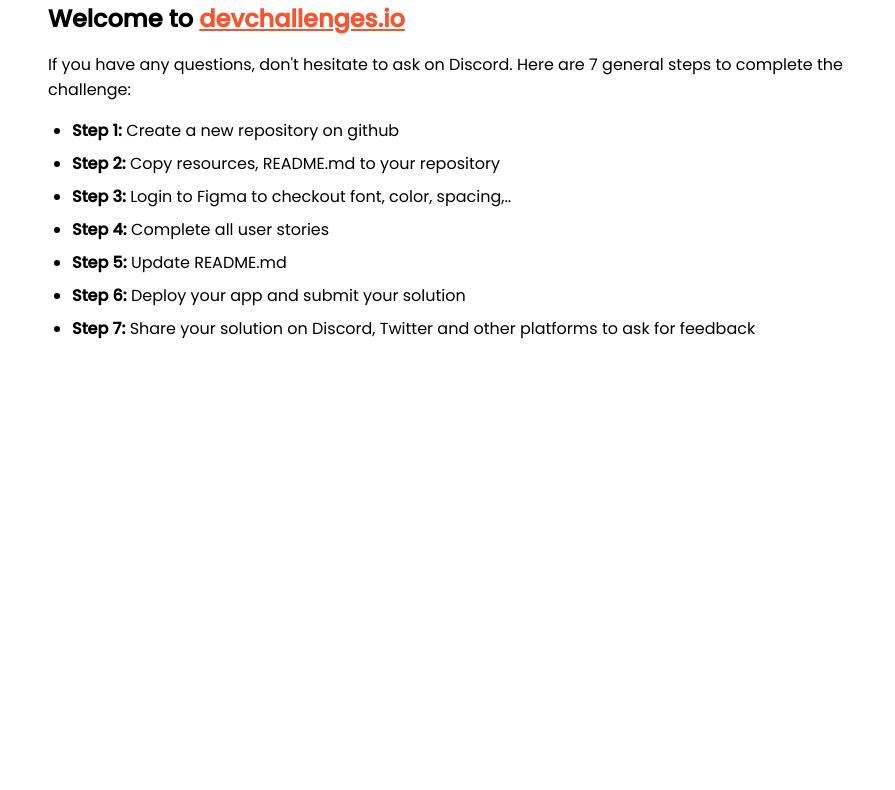
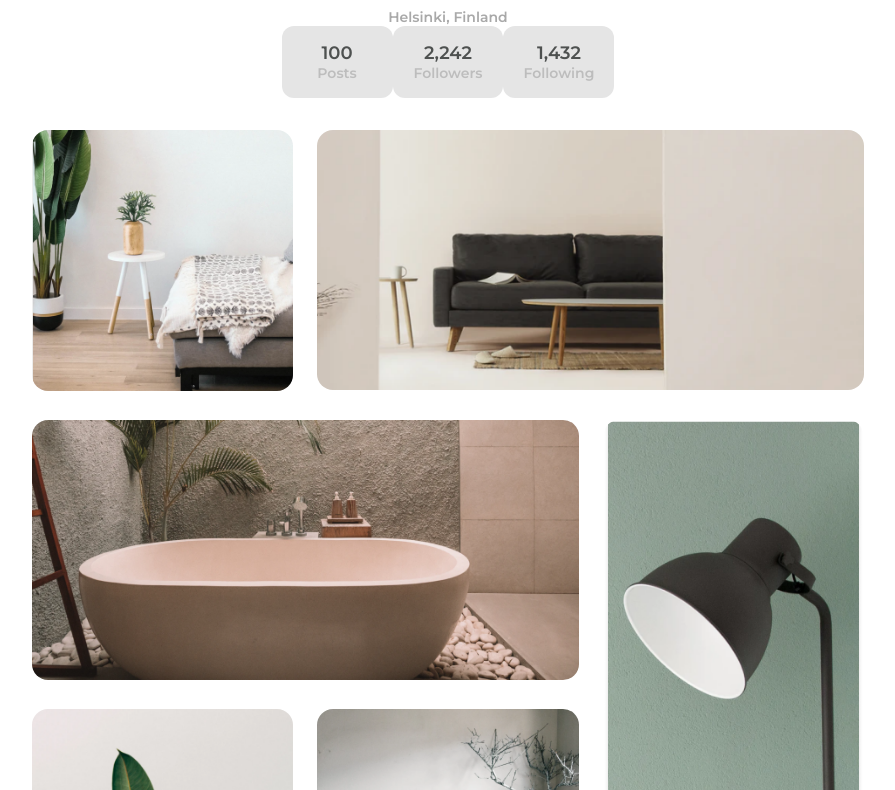
Before and after one commit to d-wasilewski/my-gallery-page, a plain HTML site: page index.html in a window 1280 px wide. Shown: the part 239-1029 px from the top of the page, without its empty margins (192-1087 px from the left). Before the commit the page ends 800 px from the top, so only its background shows below. Drawn offline with Linux system fonts and the light colour scheme.

Commit message:
Add layout

```diff
--- a/index.html
+++ b/index.html
@@ -21,75 +21,63 @@
       rel="stylesheet"
     />
 
-    <title>Devchallenges</title>
+    <link rel="stylesheet" href="styles.css">
 
-    <style>
-      body {
-        font-family: "Poppins", sans-serif;
-      }
+    <title>My Gallery</title>
 
-      ul {
-        padding-left: 24px;
-      }
-
-      li {
-        margin-bottom: 8px;
-      }
-
-      .welcome {
-        max-width: 800px;
-        margin: 0 auto;
-      }
-
-      .welcome-text {
-        margin-top: 30vh;
-        font-weight: 500;
-      }
-
-      .welcome-text p {
-        font-size: 1rem;
-        font-weight: 400;
-      }
-
-      .welcome-text h1 {
-        font-size: 1.5rem;
-      }
-
-      .welcome-text a {
-        color: #f7542e;
-      }
-    </style>
   </head>
   <body>
-    <div class="welcome">
-      <div class="welcome-text">
-        <h1>
-          Welcome to
-          <a href="https://devchallenges.io/" target="_blank"
-            >devchallenges.io</a
-          >
-        </h1>
+    <header>
+      <div class="profile-container">
+        <div class="user-info">
+          <img src="images/profilePhoto.png" alt="profile picture">
+          <p class="username">
+            Rodney Cotton
+          </p>
+          <span class="location">
+            Helsinki, Finland
+          </span>
+        </div>
+      <div class="account-info">
+        <span class="account-info-card">
+          <span class="account-info-card-numer">100</span>
+          <span class="account-info-card-type">Posts</span>
+        </span>
+        <span class="account-info-card">
+          <p class="account-info-card-numer">2,242</p>
+          <p class="account-info-card-type">Followers</p>
+        </span>
+        <span class="account-info-card">
+          <p class="account-info-card-numer">1,432</p>
+          <p class="account-info-card-type">Following</p>
+        </span>
+      </div>
+    </div>
+    </header>
+    <main>
+      <div class="images-container">
+        <div class="photo photo1">
+          <img src="images/photo1.png" alt="photo1">
+        </div>
+        <div class="photo photo2">
+          <img src="images/photo2.png" alt="photo2">
+        </div>
+        <div class="photo photo3">
+          <img src="images/photo3.png" alt="photo3">
+        </div>
+        <div class="photo photo4">
+          <img src="images/photo4.png" alt="photo4">
+        </div>
+        <div class="photo photo5">
+          <img src="images/photo5.png" alt="photo5">
+        </div>
+        <div class="photo photo6">
+          <img src="images/photo6.png" alt="photo6">
+        </div>
+      </div>
+    </main>
+    <footer>
 
-        <p>
-          If you have any questions, don't hesitate to ask on Discord. Here are
-          7 general steps to complete the challenge:
-        </p>
-      </div>
-
-      <ul>
-        <li><b>Step 1:</b> Create a new repository on github</li>
-        <li><b>Step 2:</b> Copy resources, README.md to your repository</li>
-        <li>
-          <b>Step 3:</b> Login to Figma to checkout font, color, spacing,..
-        </li>
-        <li><b>Step 4:</b> Complete all user stories</li>
-        <li><b>Step 5:</b> Update README.md</li>
-        <li><b>Step 6:</b> Deploy your app and submit your solution</li>
-        <li>
-          <b>Step 7:</b> Share your solution on Discord, Twitter and other
-          platforms to ask for feedback
-        </li>
-      </ul>
-    </div>
+    </footer>
   </body>
 </html>
--- a/styles.css
+++ b/styles.css
@@ -0,0 +1,109 @@
+@import url('https://fonts.googleapis.com/css2?family=Montserrat:wght@600&display=swap');
+
+body {
+    margin: 0 auto;
+    padding: 0;
+    box-sizing: border-box;
+    width: 65vw;
+    font-family: 'Montserrat', sans-serif;
+    color: #4E5150;
+}
+
+.profile-container {
+    display: flex;
+    flex-direction: column;
+    align-items: center;
+    margin-bottom: 2rem;
+}
+
+.user-info {
+    width: 17%;
+    margin: 0 auto;
+    display: flex;
+    justify-content: center;
+    flex-direction: column;
+    align-items: center;
+}
+
+.username {
+    font-size: 24px;
+}
+
+.location {
+    color: #A9A9A9;
+    font-size: 14px;
+
+}
+
+img {
+    object-fit: cover;
+    max-height: 100%;
+    width: 100%;
+    border-radius: 16px;
+}
+
+.account-info {
+    display: flex;
+    justify-content: space-around;
+    width: 40%;
+    margin: 0 auto;
+}
+
+.account-info-card {
+    background-color: #E5E5E5;
+    display: flex;
+    flex-direction: column;
+    align-items: center;
+    justify-content: center;
+    padding: 1em;
+    border-radius: 12px;
+    width: 80px;
+}
+
+.account-info-card-numer {
+    margin: 0;
+    font-size: 18px;
+}
+
+.account-info-card-type {
+    margin: 0;
+    font-size: 14px;
+    color: #BDBDBD;
+}
+
+.images-container {
+    display: grid;
+
+    gap: 24px;
+
+    grid-template-rows: repeat(3, 1fr);
+    grid-template-columns: repeat(3, 1fr);
+    grid-template-areas:
+    "photo1 photo2 photo2"
+    "photo3 photo3 photo4"
+    "photo5 photo6 photo4";
+}
+
+.photo1 {
+    grid-area: photo1;
+}
+
+.photo2 {
+    grid-area: photo2;
+}
+
+.photo3 {
+    grid-area: photo3;
+}
+
+.photo4 {
+    grid-area: photo4;
+}
+
+.photo5{
+    grid-area: photo5;
+}
+
+.photo6 {
+    grid-area: photo6;
+}
```
Also changed, not shown: images/photo4.png (added).
